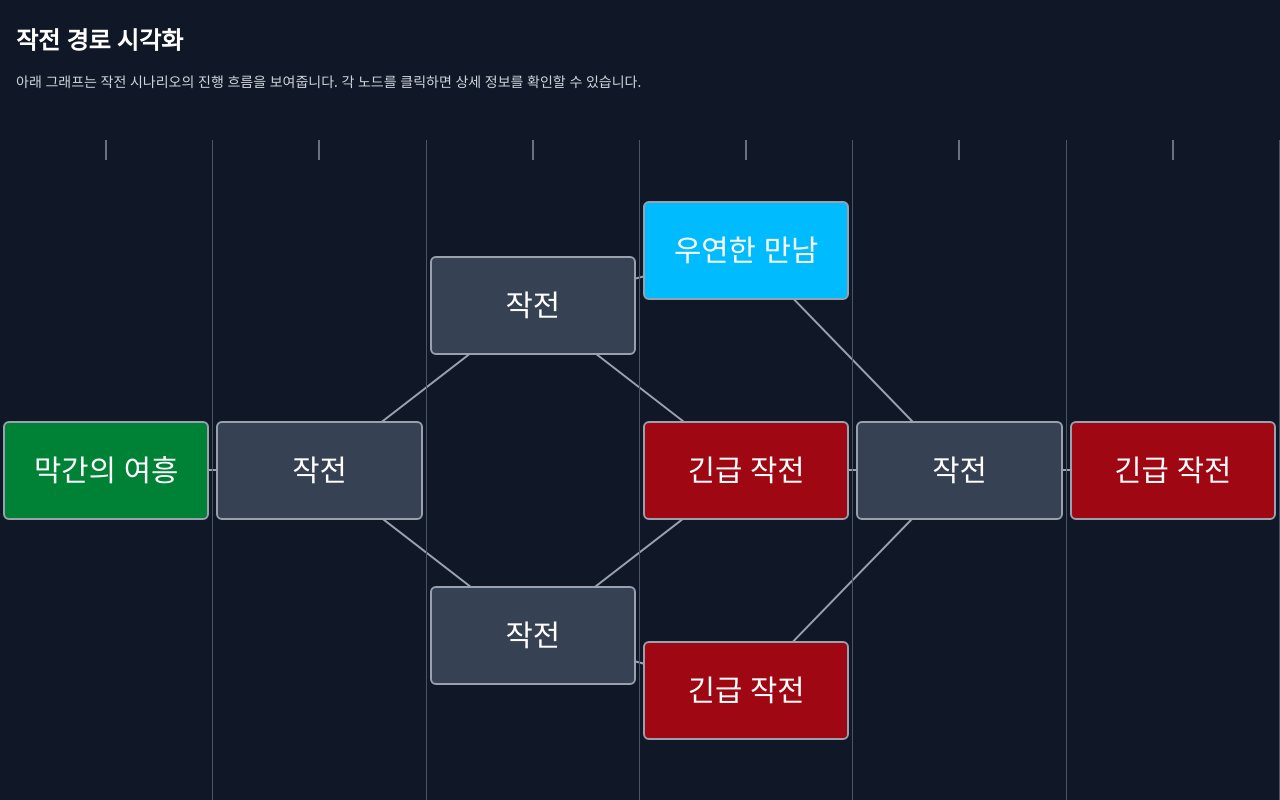
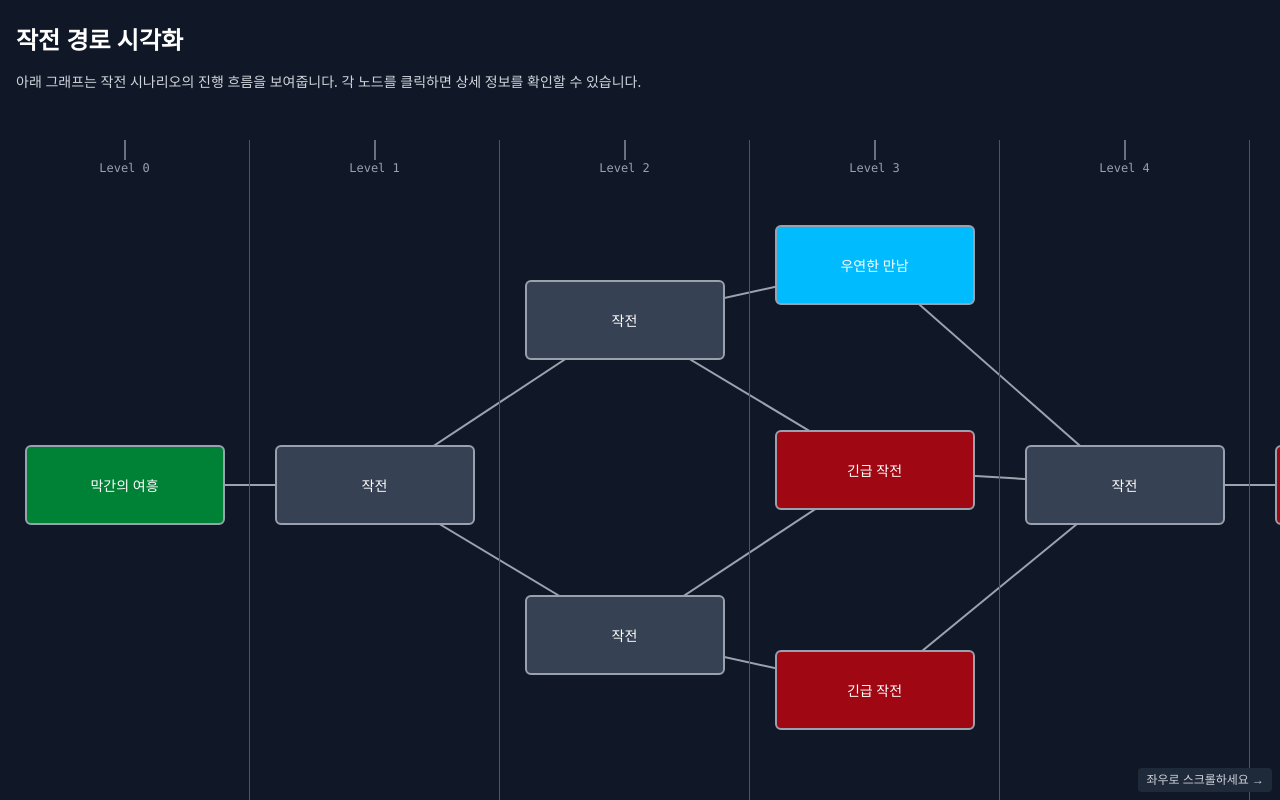
Before and after one commit to kmgyu/arknight_clone, a React (Vite) app: page /scenario in a window 1280 px wide. Built offline with nearby package versions, Linux system fonts and the light colour scheme.

Commit message:
design (#1): 횡스크롤 기능 추가

```diff
--- a/src/components/LevelGraph.jsx
+++ b/src/components/LevelGraph.jsx
@@ -28,82 +28,121 @@ const edges = [
   ['4n1', '5n1'],
 ];
 
-function LevelGraph({ selectedNode, onNodeSelect }) {
+// 노드를 레벨별로 그룹화하는 유틸 함수
+const groupNodesByLevel = (nodes) => {
+  return nodes.reduce((acc, node) => {
+    acc[node.level] = acc[node.level] || [];
+    acc[node.level].push(node);
+    return acc;
+  }, {});
+};
+
+// 차원 계산 및 관리 훅
+const useDimensions = (nodes) => {
   const [dimensions, setDimensions] = useState({ width: 0, height: 0 });
+  const [contentDimensions, setContentDimensions] = useState({ width: 0, height: 0 });
   const containerRef = useRef(null);
 
-  // 브라우저 크기 변화 감지
   useEffect(() => {
     const updateDimensions = () => {
-      if (containerRef.current) {
-        setDimensions({
-          width: containerRef.current.offsetWidth,
-          height: containerRef.current.offsetHeight
-        });
-      }
+      if (!containerRef.current) return;
+
+      const { offsetWidth: containerWidth, offsetHeight: containerHeight } = containerRef.current;
+      const levelGroups = groupNodesByLevel(nodes);
+      const totalLevels = Object.keys(levelGroups).length;
+
+      // 각 레벨당 최소 너비 설정
+      const minLevelWidth = 250;
+      const calculatedWidth = totalLevels * minLevelWidth;
+      const contentWidth = Math.max(containerWidth, calculatedWidth);
+
+      setDimensions({ width: containerWidth, height: containerHeight });
+      setContentDimensions({ width: contentWidth, height: containerHeight });
     };
 
     updateDimensions();
     window.addEventListener('resize', updateDimensions);
     return () => window.removeEventListener('resize', updateDimensions);
-  }, []);
+  }, [nodes]);
 
-  // level별로 그룹핑
-  const levelGroups = nodes.reduce((acc, node) => {
-    acc[node.level] = acc[node.level] || [];
-    acc[node.level].push(node);
-    return acc;
-  }, {});
-
-  const levels = Object.keys(levelGroups).sort((a, b) => a - b);
-  const totalLevels = levels.length;
-
-  // 반응형 크기 계산 (텍스트보다 더 큰 크기로)
-  const calculateNodeSize = () => {
-    const baseSize = Math.min(dimensions.width / (totalLevels * 2), dimensions.height / 8);
-    return {
-      width: Math.max(150, Math.min(300, baseSize * 2.5)),
-      height: Math.max(60, Math.min(120, baseSize * 1.2))
-    };
+  return { dimensions, contentDimensions, containerRef };
 };
 
-  const nodeSize = calculateNodeSize();
+// SVG 라인 생성 함수
+const createConnectionLines = (edges, contentRef) => {
+  if (!contentRef.current) return [];
 
-  // 연결선 그리기 (렌더링 후 실행)
-  const drawLines = () => {
-    const lines = [];
-    edges.forEach(([fromId, toId], idx) => {
+  return edges.map(([fromId, toId], idx) => {
     const fromElem = document.getElementById(`node-${fromId}`);
     const toElem = document.getElementById(`node-${toId}`);
-      if (!fromElem || !toElem) return;
+    if (!fromElem || !toElem) return null;
 
-      const containerRect = containerRef.current.getBoundingClientRect();
+    const contentRect = contentRef.current.getBoundingClientRect();
     const fromRect = fromElem.getBoundingClientRect();
     const toRect = toElem.getBoundingClientRect();
 
-      lines.push(
+    return (
       <line
         key={idx}
-          x1={fromRect.left - containerRect.left + fromRect.width / 2}
-          y1={fromRect.top - containerRect.top + fromRect.height / 2}
-          x2={toRect.left - containerRect.left + toRect.width / 2}
-          y2={toRect.top - containerRect.top + toRect.height / 2}
+        x1={fromRect.left - contentRect.left + fromRect.width / 2}
+        y1={fromRect.top - contentRect.top + fromRect.height / 2}
+        x2={toRect.left - contentRect.left + toRect.width / 2}
+        y2={toRect.top - contentRect.top + toRect.height / 2}
         stroke="#9CA3AF"
         strokeWidth="2"
         markerEnd="url(#arrow)"
       />
     );
-    });
+  }).filter(Boolean);
+};
+
+// 연결선 렌더링 관리 훅
+const useConnectionLines = (edges, contentRef, contentDimensions) => {
+  const [lines, setLines] = useState([]);
+
+  useEffect(() => {
+    if (contentDimensions.width === 0) return;
+
+    // DOM 요소들이 렌더링될 때까지 잠깐 기다림
+    const timer = setTimeout(() => {
+      setLines(createConnectionLines(edges, contentRef));
+    }, 10);
+
+    return () => clearTimeout(timer);
+  }, [edges, contentDimensions]);
+
   return lines;
 };
 
+function LevelGraph({ selectedNode, onNodeSelect }) {
+  const { dimensions, contentDimensions, containerRef } = useDimensions(nodes);
+  const contentRef = useRef(null);
+  const lines = useConnectionLines(edges, contentRef, contentDimensions);
+
+  const levelGroups = groupNodesByLevel(nodes);
+  const levels = Object.keys(levelGroups).sort((a, b) => a - b);
+  const levelWidth = contentDimensions.width / levels.length;
+
+  const nodeSize = { width: 200, height: 80 };
+
   return (
-    <div className="relative w-full h-full bg-gray-900 overflow-hidden flex flex-row z-0" ref={containerRef}>
-      {/* SVG 라인 */}
+    <div
+      className="relative w-full h-full bg-gray-900 overflow-x-auto overflow-y-hidden"
+      ref={containerRef}
+    >
+      <div
+        className="relative h-full flex flex-row"
+        ref={contentRef}
+        style={{
+          width: `${contentDimensions.width}px`,
+          minWidth: '100%'
+        }}
+      >
+        {/* SVG 연결선 */}
         <svg
           className="absolute top-0 left-0 w-full h-full pointer-events-none z-10"
-        width={dimensions.width}
-        height={dimensions.height}
+          width={contentDimensions.width}
+          height={contentDimensions.height}
         >
           <defs>
             <marker
@@ -118,11 +157,10 @@ function LevelGraph({ selectedNode, onNodeSelect }) {
               <path d="M0,0 L10,5 L0,10 Z" fill="#9CA3AF" />
             </marker>
           </defs>
-        {dimensions.width > 0 && drawLines()}
+          {contentDimensions.width > 0 && lines}
         </svg>
 
-      {/* 노드들 */}
-      <div className="flex flex-row w-full h-full z-20">
+        {/* 레벨별 노드 렌더링 */}
         {levels.map(level => {
           const nodesInLevel = levelGroups[level];
           const nodesCount = nodesInLevel.length;
@@ -130,32 +168,32 @@ function LevelGraph({ selectedNode, onNodeSelect }) {
           return (
             <div
               key={level}
-              className="flex flex-col justify-start items-center border-r border-gray-600 relative"
-              style={{
-                width: `${100 / totalLevels}%`,
-                height: '100%'
-              }}
+              className="flex flex-col justify-start items-center border-r border-gray-600 relative z-20"
+              style={{ width: `${levelWidth}px`, height: '100%' }}
             >
-              {/* 레벨 구분선 */}
-              <div className="absolute top-0 left-1/2 w-0.5 h-5 bg-gray-500 transform -translate-x-1/2"></div>
+              <div className="absolute top-0 left-1/2 w-0.5 h-5 bg-gray-500 transform -translate-x-1/2" />
+              <div className="absolute top-5 left-1/2 transform -translate-x-1/2 text-xs text-gray-400 font-mono">
+                Level {level}
+              </div>
 
               {nodesInLevel.map((node, index) => (
                 <div
                   key={node.id}
                   className="flex justify-center items-center w-full"
                   style={{
-                    height: `${100 / nodesCount}%`
+                    height: `${100 / nodesCount}%`,
+                    paddingTop: index === 0 ? '30px' : '0'
                   }}
                 >
-                  <div className="flex justify-center items-center w-full h-full">
+                  <div className="flex justify-center items-center w-full h-full px-2">
                     <LevelNode
                       node={node}
                       id={`node-${node.id}`}
                       onClick={() => onNodeSelect(node)}
                       style={{
-                        width: `${nodeSize.width}px`,
+                        width: `${Math.min(nodeSize.width, levelWidth - 20)}px`,
                         height: `${nodeSize.height}px`,
-                        fontSize: `${Math.max(12, nodeSize.height * 0.3)}px`
+                        fontSize: '14px'
                       }}
                     />
                   </div>
@@ -165,6 +203,13 @@ function LevelGraph({ selectedNode, onNodeSelect }) {
           );
         })}
       </div>
+
+      {/* 스크롤 인디케이터 */}
+      {contentDimensions.width > dimensions.width && (
+        <div className="absolute bottom-2 right-2 bg-gray-800 text-gray-300 text-xs px-2 py-1 rounded z-30">
+          좌우로 스크롤하세요 →
+        </div>
+      )}
     </div>
   );
 }
```
Lines whose indentation alone changed are shown as unchanged.
